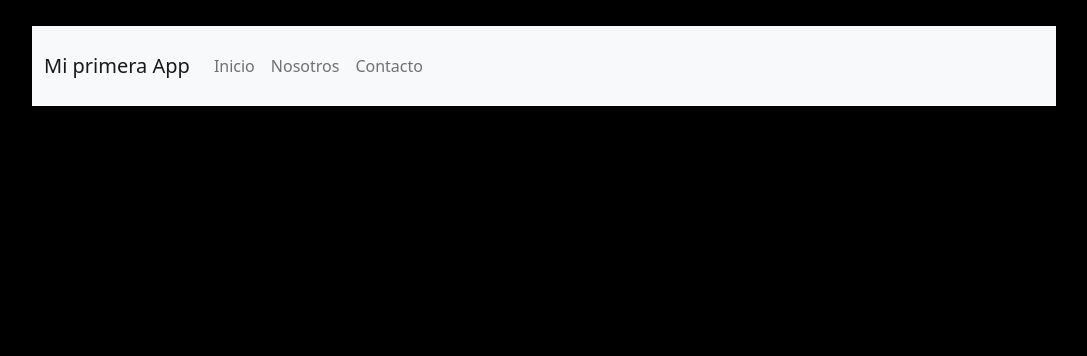
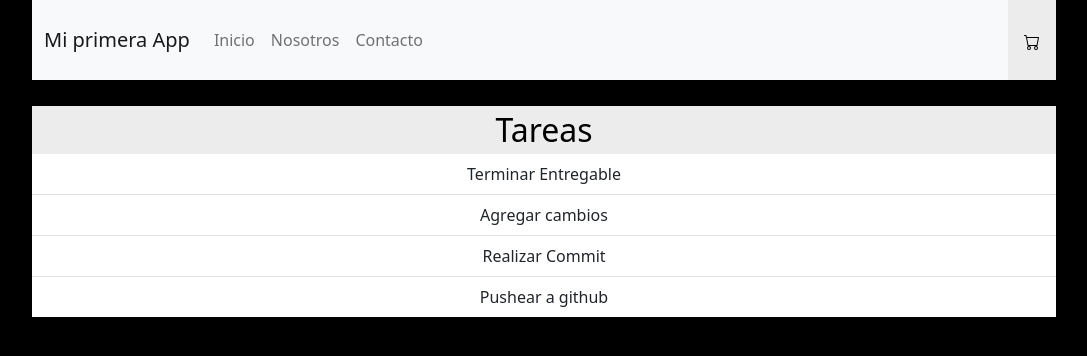
Before and after one commit to martinneme/proyectReact, a React (Create React App) app: page / in a window 1280 px wide. Shown: the top 356 px of the page, without its empty margins (96-1183 px from the left). Built offline with nearby package versions, Linux system fonts and the light colour scheme.

Commit message:
Desafío: Crea tu landing

```diff
--- a/src/App.js
+++ b/src/App.js
@@ -1,11 +1,20 @@
 
-import Menu from './components/menu.js';
+import NavBar from "./components/NavBar";
+import CartComponent from "./components/Cart/CartComponent";
+import ItemListContainer from './components/body/ItemListContainer';
+
 
 
 function App() {
   return (
     <div className="App">
-    <Menu />
+    <header className="App-header">
+      <NavBar />
+      <CartComponent />
+      </header>
+      <main className="main">
+      <ItemListContainer Task1={["Terminar Entregable","Agregar cambios","Realizar Commit","Pushear a github"]} />
+      </main>
     </div>
   );
 }
--- /dev/null
+++ b/src/components/Cart/CartComponent.js
@@ -0,0 +1,9 @@
+
+
+export default function CartComponent(){
+    return(
+        <button className="cartClass" variant="light">
+            <img src="./img/cart.svg" alt="cart"/>
+            </button>
+    );
+}
--- a/src/components/menu.js
+++ b/src/components/NavBar.js
@@ -1,8 +1,8 @@
 import { Nav,Navbar,Container } from "react-bootstrap";
 
-function Menu() {
+export default function NavBar() {
     return (
-        <header className="App-header">
+
   <Navbar className="nav" bg="light" variant="light">
     <Container>
     <Navbar.Brand href="#home">Mi primera App</Navbar.Brand>
@@ -13,8 +13,6 @@ function Menu() {
     </Nav>
     </Container>
   </Navbar>
-        </header>
+
     );
   }
-
-  export default Menu;
--- /dev/null
+++ b/src/components/body/ItemListContainer.js
@@ -0,0 +1,15 @@
+import {ListGroupItem,ListGroup}  from "react-bootstrap";
+
+
+export default function ItemListContainer({Task1}) {
+
+  const taskList =  Task1.map((task) =>{
+       return <ListGroupItem>{task}</ListGroupItem>});
+
+  return (
+      <ListGroup className="list-group-flush">
+          <label className="taskTitle">Tareas</label>
+          {taskList}
+  </ListGroup>
+  );
+}
--- a/src/index.js
+++ b/src/index.js
@@ -4,6 +4,7 @@ import App from './App';
 import reportWebVitals from './reportWebVitals';
 import "./styles/style.css";
 import 'bootstrap/dist/css/bootstrap.min.css';
+
 
 const root = ReactDOM.createRoot(document.getElementById('root'));
 root.render(
--- a/src/styles/style.css
+++ b/src/styles/style.css
@@ -1,9 +1,14 @@
+*{
+    margin: 0;
+    padding: 0;
+    box-sizing: border-box;
+}
+
 
 
 .App{
     background-color: black;
     height: 100vh;
-    display: flex;
     text-align: center;
 }
 
@@ -12,12 +17,23 @@
     background-color: #ECECEC;
     height: 10vh;
     width: 80%;
-    margin: 2% 0 0 10%;
+    margin: auto;
 
 }
 
-.nav{
+
+nav{
     width: 100%;
+}
+
+.bg-light{
+    background-color: #ECECEC!important;
+}
+
+.taskTitle{
+    color: #000;
+    font-size: 2rem;
+    background-color: #ECECEC;
 }
 
 
@@ -26,3 +42,15 @@ h1{
     margin: auto;
 
 }
+
+.cartClass{
+    background-color: #ECECEC;
+    border: none;
+   width: 50px;
+}
+
+.list-group-flush{
+    padding-top: 2%;
+    width: 80%;
+    margin: auto;
+}
```
Also changed, not shown: public/img/cart.svg (added).
